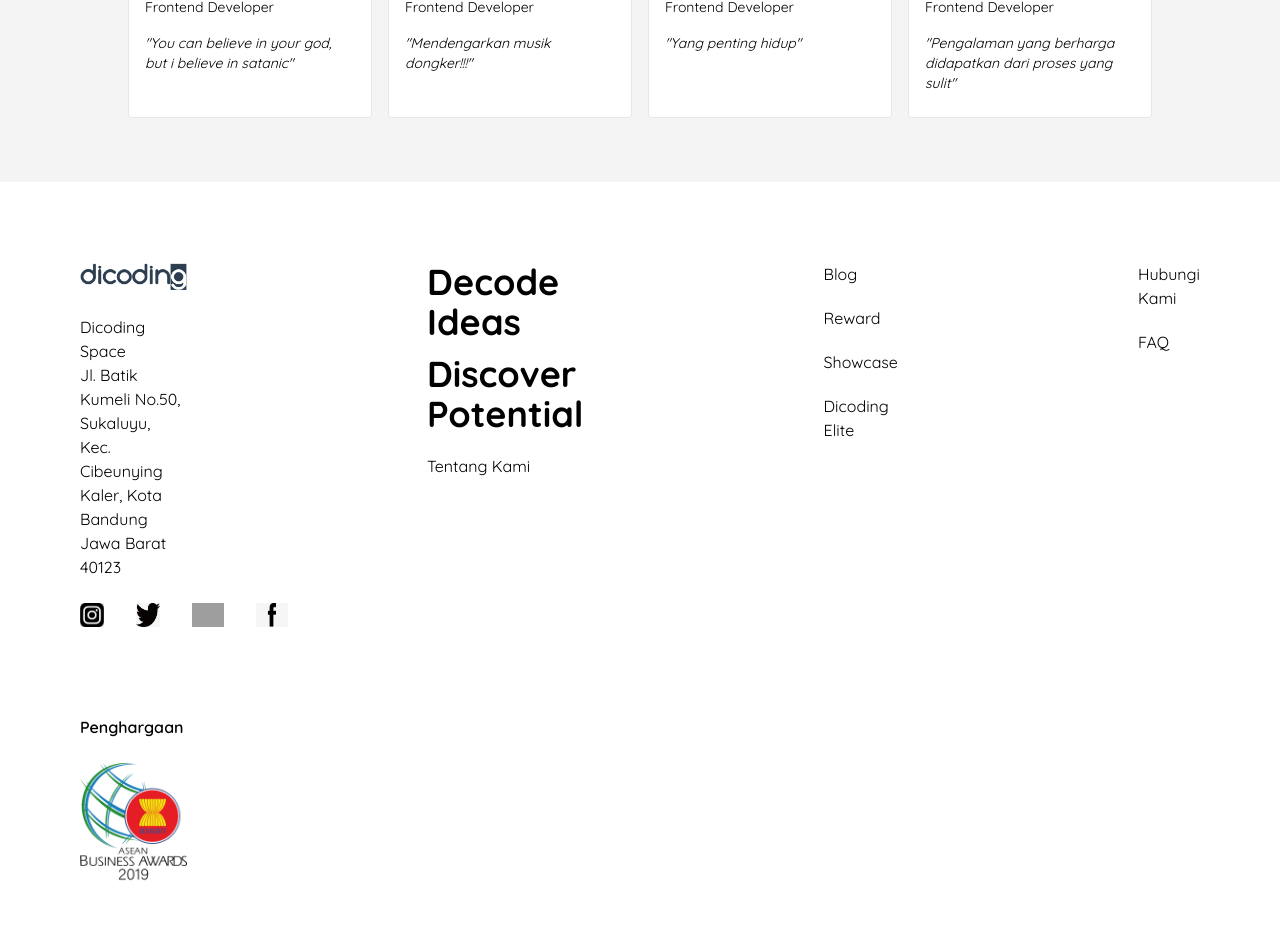
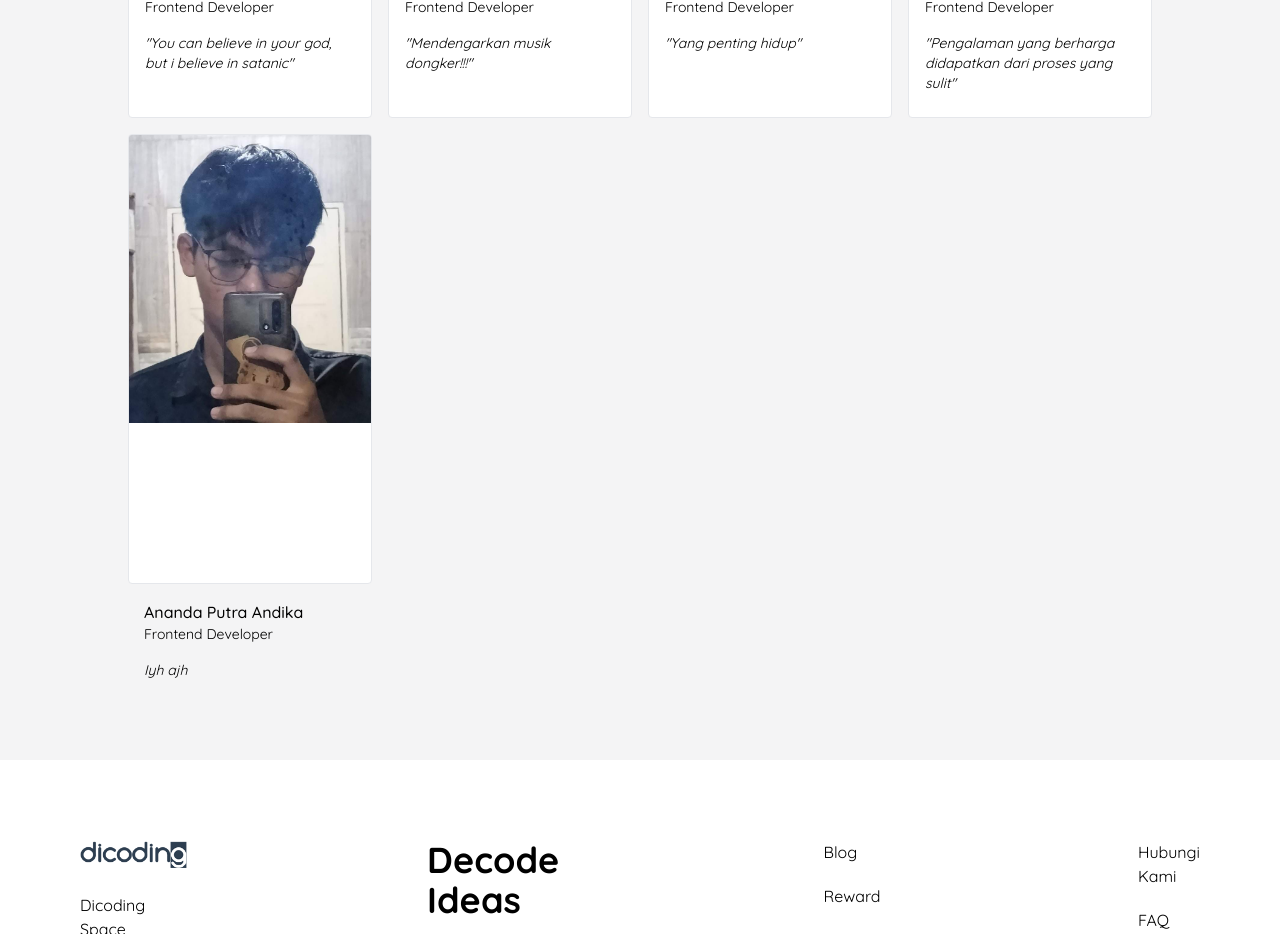
Before and after one commit to akmalaufa/Pelatihan-HMIF-Dicoding, a Next.js app: page / in a window 1280 px wide. Shown: the part 1020-1954 px from the top of the page. Built offline with nearby package versions, Linux system fonts and the light colour scheme; grey boxes are pictures that could not be loaded.

Commit message:
tambah profil

```diff
--- a/src/app/page.tsx
+++ b/src/app/page.tsx
@@ -60,6 +60,19 @@ export default function Home() {
                 <p className='text-sm mt-4 italic'>"Pengalaman yang berharga didapatkan dari proses yang sulit"</p>
               </div>
             </div>
+            <div>
+              <div className='flex flex-col bg-white border rounded overflow-hidden h-[450px] w-full'>
+                <div className='w-full h-72 relative'>
+                <Image src="/Nandax.jpeg" alt="hero" fill className='object-cover' />
+                </div>
+
+              </div>
+              <div className="p-4">
+                <h3 className='font-medium'> Ananda Putra Andika</h3>
+                <p className='text-sm'>Frontend Developer</p>
+                <p className='text-sm mt-4 italic'>Iyh ajh</p>
+              </div>
+            </div>
           </div>
         </section>
       </main>
```
Also changed, not shown: public/Nandax.jpeg (added).
